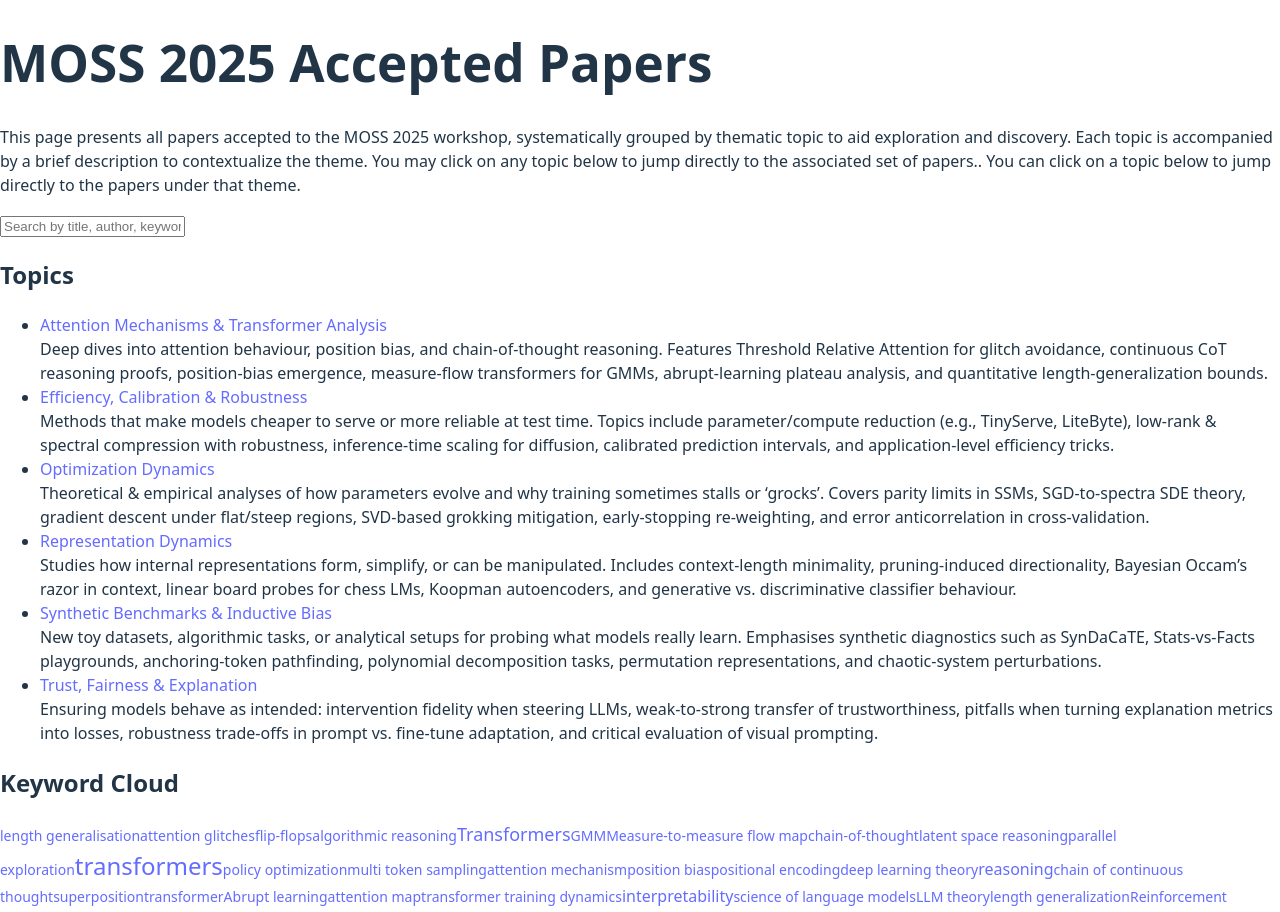
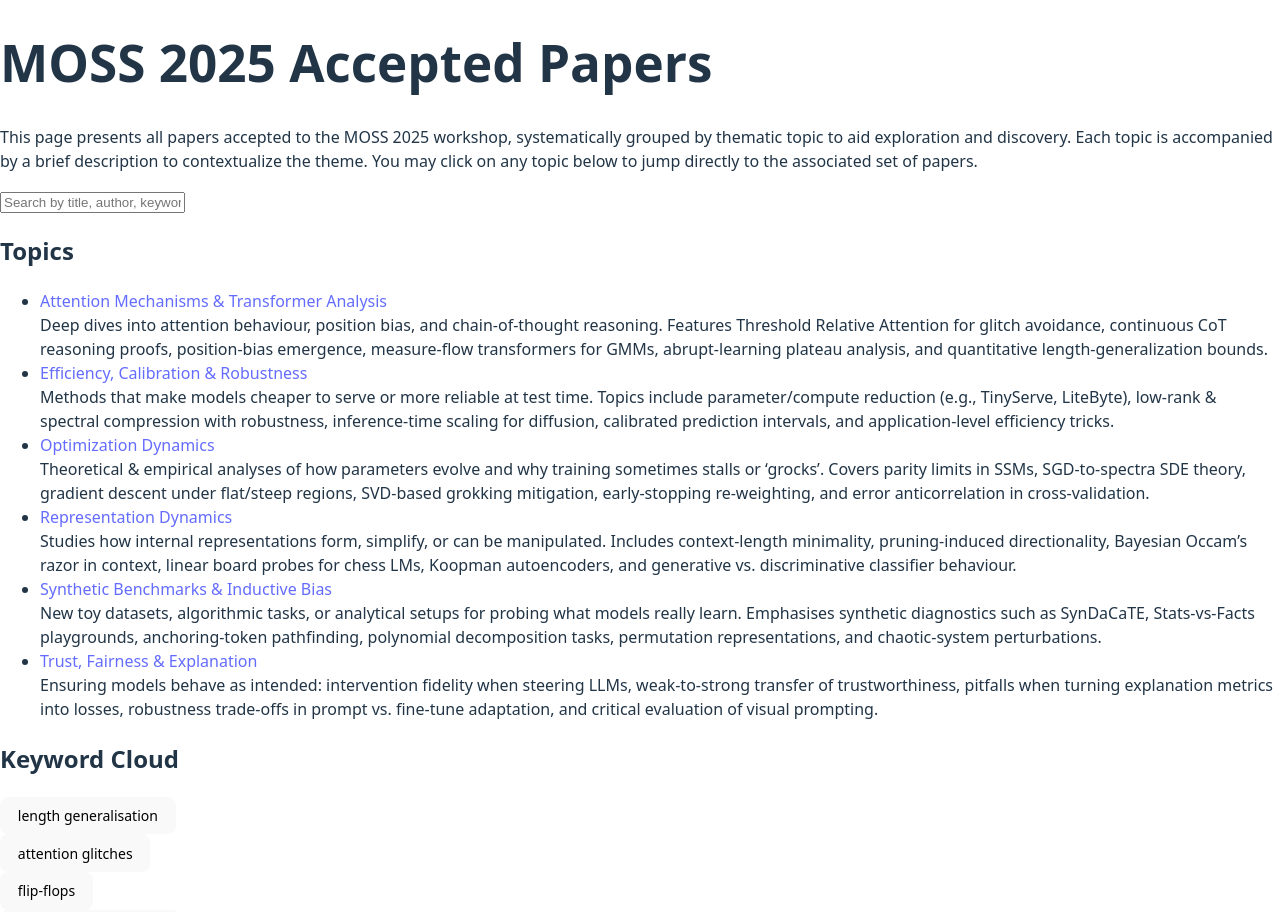
Before and after one commit to abhishekpanigrahi1996/MOSS_workshop, a React (Vite) app: page / in a window 1280 px wide. Shown: the top 912 px of the page. Built offline with nearby package versions, Linux system fonts and the light colour scheme.

Commit message:
Initial files

```diff
--- a/src/PaperBrowser.jsx
+++ b/src/PaperBrowser.jsx
@@ -1227,6 +1227,7 @@ const topicSummaries = {
 export default function PaperBrowser() {
     const [query, setQuery] = useState("");
     const [openAbstract, setOpenAbstract] = useState(null);
+    const [expandedKeyword, setExpandedKeyword] = useState(null);
 
     const topics = [...new Set(papers.map(p => p.topic))];
     const filtered = papers.filter(paper =>
@@ -1240,7 +1241,7 @@ export default function PaperBrowser() {
     papers.forEach(paper => {
       paper.keywords.forEach(keyword => {
         if (!keywordMap[keyword]) keywordMap[keyword] = [];
-        keywordMap[keyword].push(paper.id);
+        keywordMap[keyword].push(paper);
       });
     });
 
@@ -1249,7 +1250,7 @@ export default function PaperBrowser() {
         <h1 className="text-2xl font-bold mb-4">MOSS 2025 Accepted Papers</h1>
 
         <p className="text-sm text-gray-700 mb-6">
-          This page presents all papers accepted to the MOSS 2025 workshop, systematically grouped by thematic topic to aid exploration and discovery. Each topic is accompanied by a brief description to contextualize the theme. You may click on any topic below to jump directly to the associated set of papers.. You can click on a topic below to jump directly to the papers under that theme.
+          This page presents all papers accepted to the MOSS 2025 workshop, systematically grouped by thematic topic to aid exploration and discovery. Each topic is accompanied by a brief description to contextualize the theme. You may click on any topic below to jump directly to the associated set of papers.
         </p>
 
         <Input
@@ -1279,15 +1280,30 @@ export default function PaperBrowser() {
         <div className="mb-8">
           <h2 className="text-lg font-semibold mb-2">Keyword Cloud</h2>
           <div className="flex flex-wrap gap-3">
-            {Object.entries(keywordMap).map(([keyword, ids]) => (
-              <a
-                key={keyword}
-                href={`#keyword-${keyword.replace(/\s+/g, '-')}`}
-                className="text-blue-700 hover:underline"
-                style={{ fontSize: `${12 + ids.length * 2}px` }}
-              >
-                {keyword}
-              </a>
+            {Object.entries(keywordMap).map(([keyword, paperList]) => (
+              <div key={keyword} className="relative">
+                <button
+                  onClick={() => setExpandedKeyword(expandedKeyword === keyword ? null : keyword)}
+                  className="text-blue-700 hover:underline focus:outline-none"
+                  style={{ fontSize: `${12 + paperList.length * 2}px`, marginRight: "8px" }}
+                >
+                  {keyword}
+                </button>
+                {expandedKeyword === keyword && (
+                  <ul className="absolute bg-white border p-2 rounded shadow z-10 mt-1 w-64">
+                    {paperList.map(paper => (
+                      <li key={paper.id}>
+                        <a
+                          href={`#paper-${paper.id}`}
+                          className="text-sm text-blue-600 hover:underline block"
+                        >
+                          {paper.title}
+                        </a>
+                      </li>
+                    ))}
+                  </ul>
+                )}
+              </div>
             ))}
           </div>
         </div>
@@ -1298,7 +1314,7 @@ export default function PaperBrowser() {
             <p className="text-sm text-gray-600 mb-4">{topicSummaries[topic]}</p>
             <ul className="list-disc list-inside ml-6 space-y-4">
               {filtered.filter(p => p.topic === topic).map(paper => (
-                <li key={paper.id}>
+                <li key={paper.id} id={`paper-${paper.id}`}>
                   <Card>
                     <div className="flex flex-col gap-2">
                       <div className="flex justify-between items-start">
@@ -1315,7 +1331,13 @@ export default function PaperBrowser() {
                           <p className="text-sm text-gray-600 italic">{paper.tldr}</p>
                           <p className="text-xs text-gray-500">
                             Keywords: {paper.keywords.map((k, i) => (
-                              <span key={i} id={`keyword-${k.replace(/\s+/g, '-')}`}>{k}{i < paper.keywords.length - 1 ? ", " : ""}</span>
+                              <span
+                                key={i}
+                                id={`keyword-${k.replace(/\s+/g, '-')}`}
+                                className="mr-1"
+                              >
+                                {k}{i < paper.keywords.length - 1 ? "," : ""}
+                              </span>
                             ))}
                           </p>
                           <a
```
